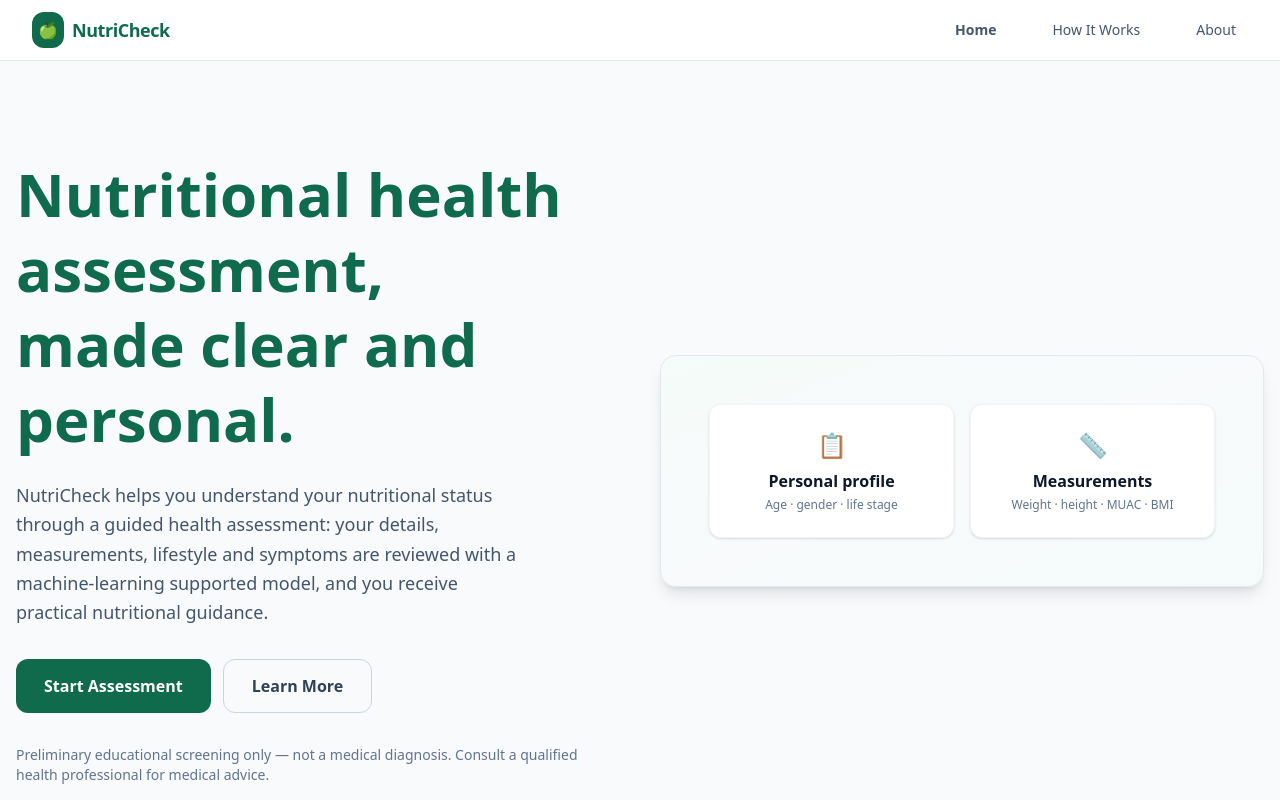
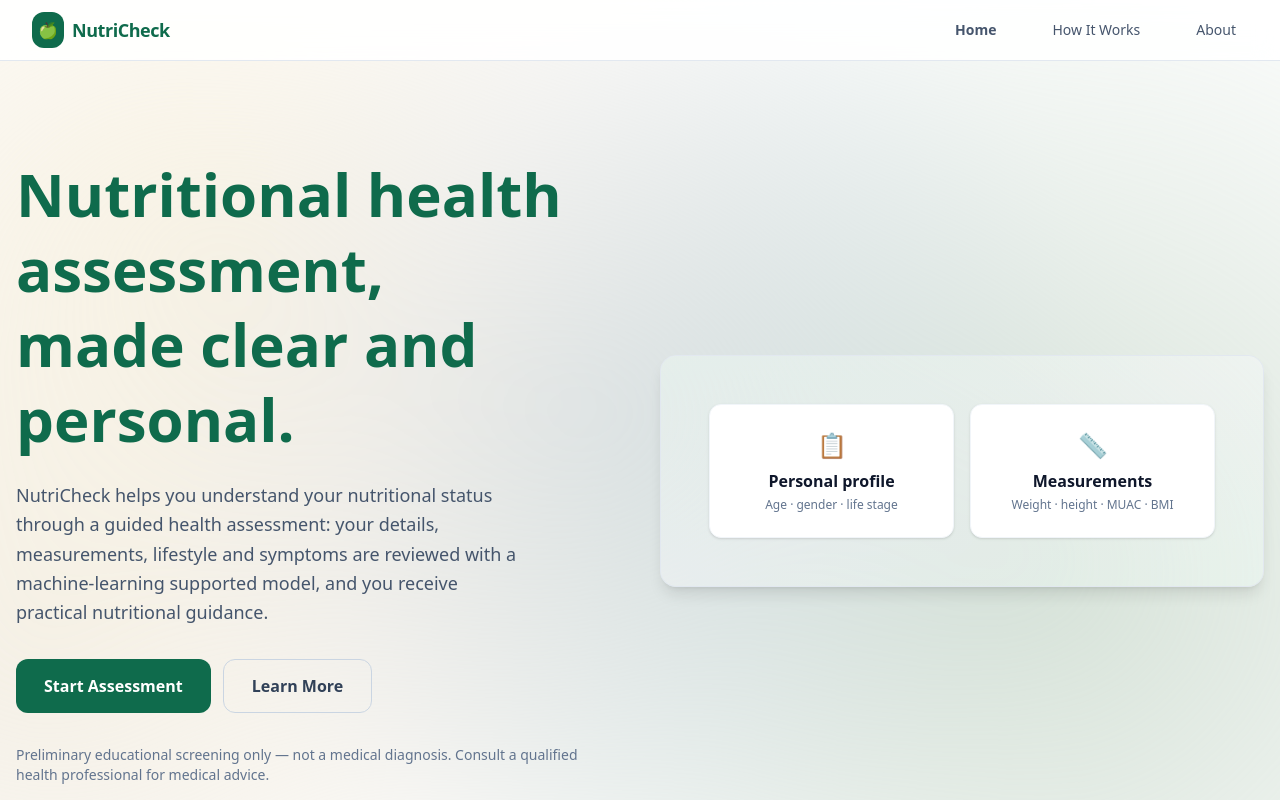
Before and after one commit to Weddy93/health-check, a React (Vite) app in the folder client/: page / in a window 1280 px wide. Shown: the top 800 px of the page. Built offline with nearby package versions, Linux system fonts and the light colour scheme.

Commit message:
animations

```diff
--- a/client/src/App.jsx
+++ b/client/src/App.jsx
@@ -61,7 +61,8 @@ export default function App() {
   };
 
   return (
-    <div className="min-h-screen bg-slate-50 text-slate-900">
+    <div className="min-h-screen bg-transparent text-slate-900 relative">
+      <div className="liquid-mesh" aria-hidden="true" />
       {page !== 'landing' && (
         <Navbar
           onNavigate={navigate}
--- a/client/src/index.css
+++ b/client/src/index.css
@@ -17,9 +17,66 @@ html {
   scroll-behavior: smooth;
 }
 
+/* Subtle liquid scaling on data entry */
+input,
+select,
+textarea {
+  transition: transform 220ms cubic-bezier(0.2, 0.8, 0.2, 1),
+    box-shadow 220ms cubic-bezier(0.2, 0.8, 0.2, 1);
+  transform-origin: center;
+}
+input:focus,
+select:focus,
+textarea:focus {
+  transform: scale(1.018);
+}
+button {
+  transition: transform 140ms cubic-bezier(0.2, 0.8, 0.2, 1);
+}
+button:active {
+  transform: scale(0.96);
+}
+
+/* Slow organic liquid gradient mesh background */
+.liquid-mesh {
+  position: fixed;
+  inset: -15%;
+  z-index: -1;
+  pointer-events: none;
+  background:
+    radial-gradient(circle at 25% 35%, rgba(245, 236, 215, 0.55), transparent 45%),
+    radial-gradient(circle at 75% 65%, rgba(174, 198, 178, 0.5), transparent 48%),
+    radial-gradient(circle at 50% 50%, rgba(186, 200, 225, 0.45), transparent 50%),
+    radial-gradient(circle at 15% 75%, rgba(230, 220, 200, 0.4), transparent 42%);
+  filter: blur(46px) saturate(1.05);
+  animation: liquidMesh 15s ease-in-out infinite alternate;
+  will-change: transform;
+}
+@keyframes liquidMesh {
+  0% {
+    transform: translate(0%, 0%) scale(1) rotate(0deg);
+  }
+  33% {
+    transform: translate(-1.2%, 0.8%) scale(1.03) rotate(0.8deg);
+  }
+  66% {
+    transform: translate(0.9%, -1%) scale(1.02) rotate(-0.6deg);
+  }
+  100% {
+    transform: translate(-0.6%, 0.5%) scale(1.04) rotate(0.4deg);
+  }
+}
+
 @media (prefers-reduced-motion: reduce) {
   html {
     scroll-behavior: auto;
+  }
+  .liquid-mesh {
+    animation: none;
+  }
+  * {
+    animation-duration: 0.01ms !important;
+    transition-duration: 0.01ms !important;
   }
 }
 
@@ -32,17 +89,6 @@ select:focus-visible {
   box-shadow: 0 0 0 2px #0f6b4c, 0 0 0 4px white;
 }
 
-/* Reduce motion for users who prefer it */
-@media (prefers-reduced-motion: reduce) {
-  .animate-spin {
-    animation: none;
-  }
-  * {
-    animation-duration: 0.01ms !important;
-    transition-duration: 0.01ms !important;
-  }
-}
-
 /* Keep legacy App.css from interfering with the redesign */
 #root {
   max-width: none;
```
